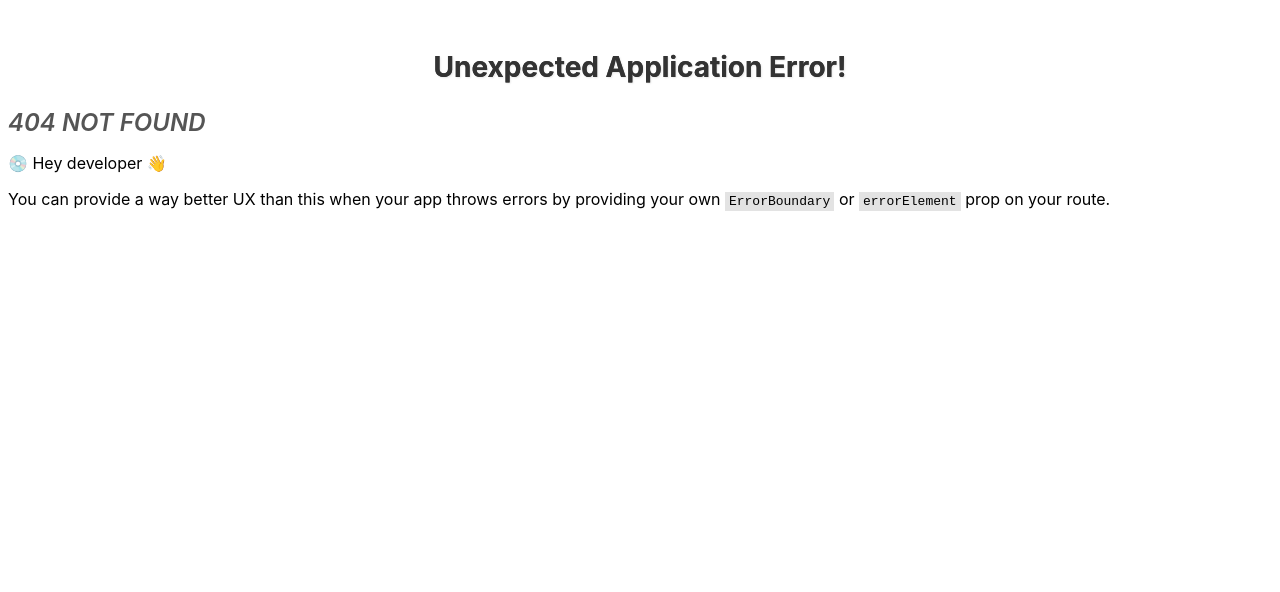
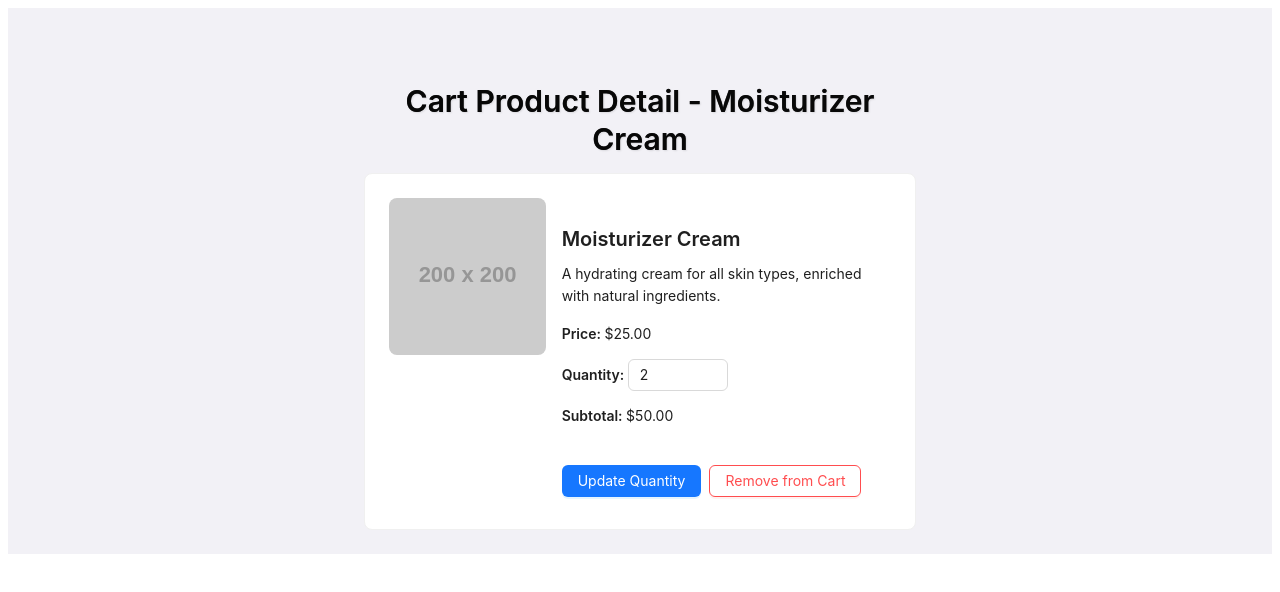
Before and after one commit to Hiiiiiiiii11/Spring2025SWD392_NET1707_G6_FE, a React (Create React App) app: page /view-cart-product-detail in a window 1280 px wide. Before the commit this address had no page. Shown: the top 592 px of the page. Built offline with nearby package versions, Linux system fonts and the light colour scheme; the HTML template or start-up script is replaced by a standard one.

Commit message:
detail cart

```diff
--- a/src/pages/Cart/CartPage.jsx
+++ b/src/pages/Cart/CartPage.jsx
@@ -2,6 +2,7 @@ import React, { useState, useEffect } from "react";
 import { Card, Button, Spin, message, Modal, InputNumber } from "antd";
 import { useNavigate } from "react-router-dom";
 import { ArrowLeftOutlined, ShoppingCartOutlined } from "@ant-design/icons";
+import { Link } from "react-router-dom"; // Thêm import Link để điều hướng
 import Footer from "../../components/Footer/Footer";
 import { GetAllProductCartAPI, UpdateQuantityProductAPI, RemoveProductFromCartAPI } from "../../services/cartService";
 import "../Cart/CartPage.css";
@@ -81,7 +82,7 @@ const CartPage = () => {
       await RemoveProductFromCartAPI(productToRemove.productID);
       message.success("✅ Product removed from cart!");
       setCartProducts((prevCart) => prevCart.filter((item) => item.productID !== productToRemove.productID));
-            GetAllProductCartAPI();
+      fetchCart(); // Gọi lại API để đồng bộ giỏ hàng
     } catch (error) {
       message.error("❌ Failed to remove product!");
     } finally {
@@ -95,11 +96,11 @@ const CartPage = () => {
       <div className="cart-page">
         <div className="cartpage-info">
           <button className="back-to-product" onClick={() => navigate("/products")}>
-                        <ArrowLeftOutlined /> &nbsp;Products Page
+            <ArrowLeftOutlined /> Products Page
           </button>
           <div className="h1-content">
             <h1>
-                            <ShoppingCartOutlined />&nbsp;Your Cart{" "}
+              <ShoppingCartOutlined /> Your Cart
             </h1>
           </div>
         </div>
@@ -112,14 +113,18 @@ const CartPage = () => {
           cartProducts.map((product) => (
             <Card key={product.productID} className="cart-card" hoverable>
               <div className="cart-card-content">
+                <Link to={`/view-cart-product-detail?productId=${product.productID}`}>
                   <img
                     src={product.imageURL || "https://via.placeholder.com/150"}
                     alt={product.productName}
                     className="cart-card-image"
                   />
+                </Link>
 
                 <div className="cart-card-info">
+                  <Link to={`/view-cart-product-detail?productId=${product.productID}`}>
                     <h2>{product.productName}</h2>
+                  </Link>
                   <p><strong>Category:</strong> {product.category}</p>
                   <p><strong>For Skin Type:</strong> {product.skinTypeCompatibility}</p>
                   <p className="price"><strong>Price:</strong> {product.price ? product.price.toLocaleString() + "$" : "N/A"}</p>
@@ -153,7 +158,7 @@ const CartPage = () => {
         cancelText="Cancel"
       >
         <p><strong>Product:</strong> {selectedProduct?.productName}</p>
-                Quantity: &nbsp;
+        Quantity:
         <InputNumber
           min={1}
           max={selectedProduct?.stockQuantity || 100}
--- /dev/null
+++ b/src/pages/ViewCartProductDetail.jsx
@@ -0,0 +1,74 @@
+import React from 'react';
+import { Card, Typography, Button, InputNumber, Row, Col, Space, message } from 'antd';
+const { Title, Text } = Typography;
+
+const ViewCartProductDetail = () => {
+  // Dữ liệu mẫu (mock data) cho chi tiết sản phẩm trong giỏ hàng, lấy từ URL param (productId)
+  const productId = new URLSearchParams(window.location.search).get('productId') || 'P001';
+  const cartProduct = {
+    productId: productId,
+    productName: 'Moisturizer Cream',
+    description: 'A hydrating cream for all skin types, enriched with natural ingredients.',
+    price: 25.00,
+    quantity: 2,
+    image: 'https://via.placeholder.com/200x200', // Placeholder image
+  };
+
+  const [quantity, setQuantity] = React.useState(cartProduct.quantity);
+
+  // Xử lý cập nhật số lượng
+  const handleQuantityChange = (value) => {
+    if (value >= 0) {
+      setQuantity(value);
+      message.success(`Quantity updated to ${value}`);
+    }
+  };
+
+  // Xử lý xóa sản phẩm khỏi giỏ hàng
+  const handleRemove = () => {
+    message.success(`Product ${cartProduct.productName} removed from cart!`);
+    // Logic xóa (mock) - bạn có thể tích hợp với CartPage state
+  };
+
+  return (
+    <div style={{ padding: 24, maxWidth: 600, margin: '0 auto' }}>
+      <Title level={2}>Cart Product Detail - {cartProduct.productName}</Title>
+      <Card>
+        <Row gutter={16}>
+          <Col span={8}>
+            <img src={cartProduct.image} alt={cartProduct.productName} style={{ width: '100%', borderRadius: 8 }} />
+          </Col>
+          <Col span={16}>
+            <Title level={4}>{cartProduct.productName}</Title>
+            <Text>{cartProduct.description}</Text>
+            <p style={{ marginTop: 16 }}>
+              <Text strong>Price: </Text>${cartProduct.price.toFixed(2)}
+            </p>
+            <p>
+              <Text strong>Quantity: </Text>
+              <InputNumber
+                min={1}
+                value={quantity}
+                onChange={handleQuantityChange}
+                style={{ width: 100 }}
+              />
+            </p>
+            <p>
+              <Text strong>Subtotal: </Text>${(cartProduct.price * quantity).toFixed(2)}
+            </p>
+            <Space style={{ marginTop: 16 }}>
+              <Button type="primary" onClick={handleQuantityChange}>
+                Update Quantity
+              </Button>
+              <Button danger onClick={handleRemove}>
+                Remove from Cart
+              </Button>
+            </Space>
+          </Col>
+        </Row>
+      </Card>
+    </div>
+  );
+};
+
+export default ViewCartProductDetail;
--- a/src/routers/router.js
+++ b/src/routers/router.js
@@ -25,6 +25,7 @@ import UserProfile from "../pages/Profile/ProfileDetail";
 import PromotionManage from "../pages/PromotionManage";
 import ViewOrderDetail from "../pages/ViewOrderDetail";
 import HistoryOrder from "../pages/HistoryOrder";
+import ViewCartProductDetail from "../pages/ViewCartProductDetail";
 
 const AppRouter = createBrowserRouter([
   {
@@ -52,6 +53,7 @@ const AppRouter = createBrowserRouter([
       { path: "/view-order-detail", element: <ViewOrderDetail/>},
       { path: "/promotions", element: <PromotionManage/>},
       { path: "/manage-batch/:productID", element: <PrivateRoute element={<BatchManagement />} allowedRoles={["MANAGER"]} /> },
+      { path: "/view-cart-product-detail", element: <ViewCartProductDetail/>},
       {
         path: "/manage-staff",
         element: <PrivateRoute element={<ManagerStaff />} allowedRoles={["MANAGER"]} />
```
Lines whose indentation alone changed are shown as unchanged.
